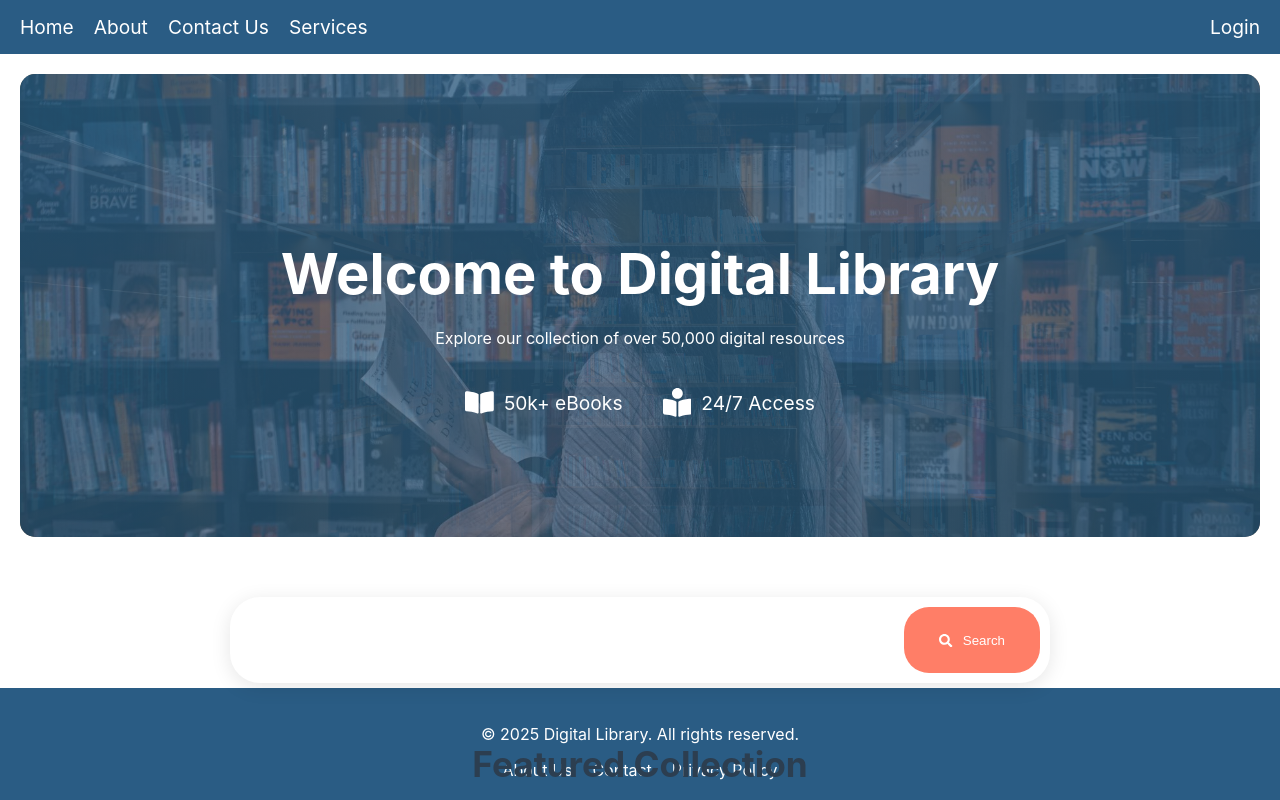
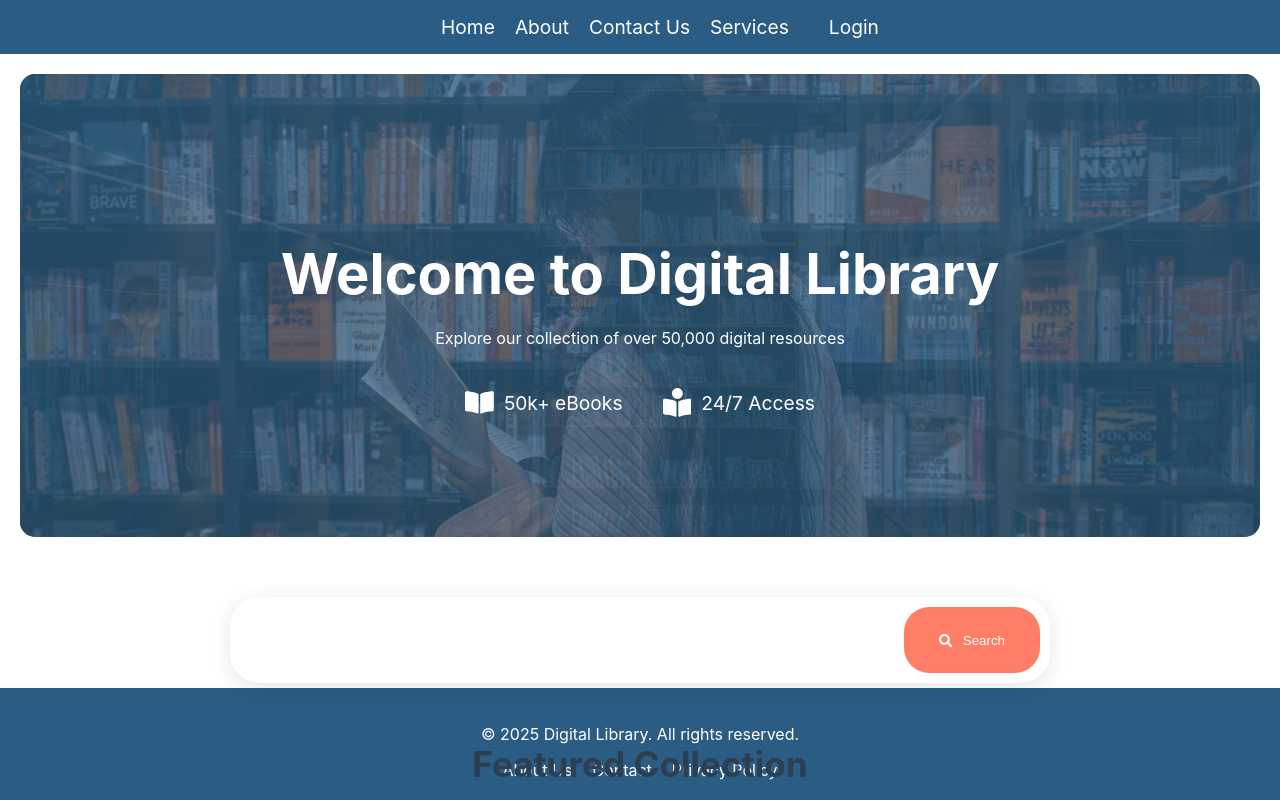
Before and after one commit to sachintha-nirmal-sm/Library-management-system, a React (Create React App) app in the folder frontend/: page / in a window 1280 px wide. Shown: the top 800 px of the page. Built offline with nearby package versions, Linux system fonts and the light colour scheme.

Commit message:
navigation bar update position

```diff
--- a/frontend/src/components/Navbar.css
+++ b/frontend/src/components/Navbar.css
@@ -3,13 +3,17 @@ nav {
     background-color: var(--primary-color);
     padding: 15px 20px;
     position: relative;
+    width: 100%; /* Ensure the navbar spans the full width */
+
     z-index: 2;
 }
 
 ul {
     list-style: none;
     display: flex;
-    justify-content: space-between; /* Aligns items to the edges */
+    justify-content: center; /* Center aligns items */
+
+
     gap: 20px;
     margin: 0;
     padding: 0;
@@ -21,7 +25,8 @@ li {
 
 /* Style for the login button */
 .navbar li:last-child {
-    margin-left: auto; /* Aligns the login button to the right */
+    margin-left: 20px; /* Adds space between the centered items and the login button */
+
 }
 
 a {
```
